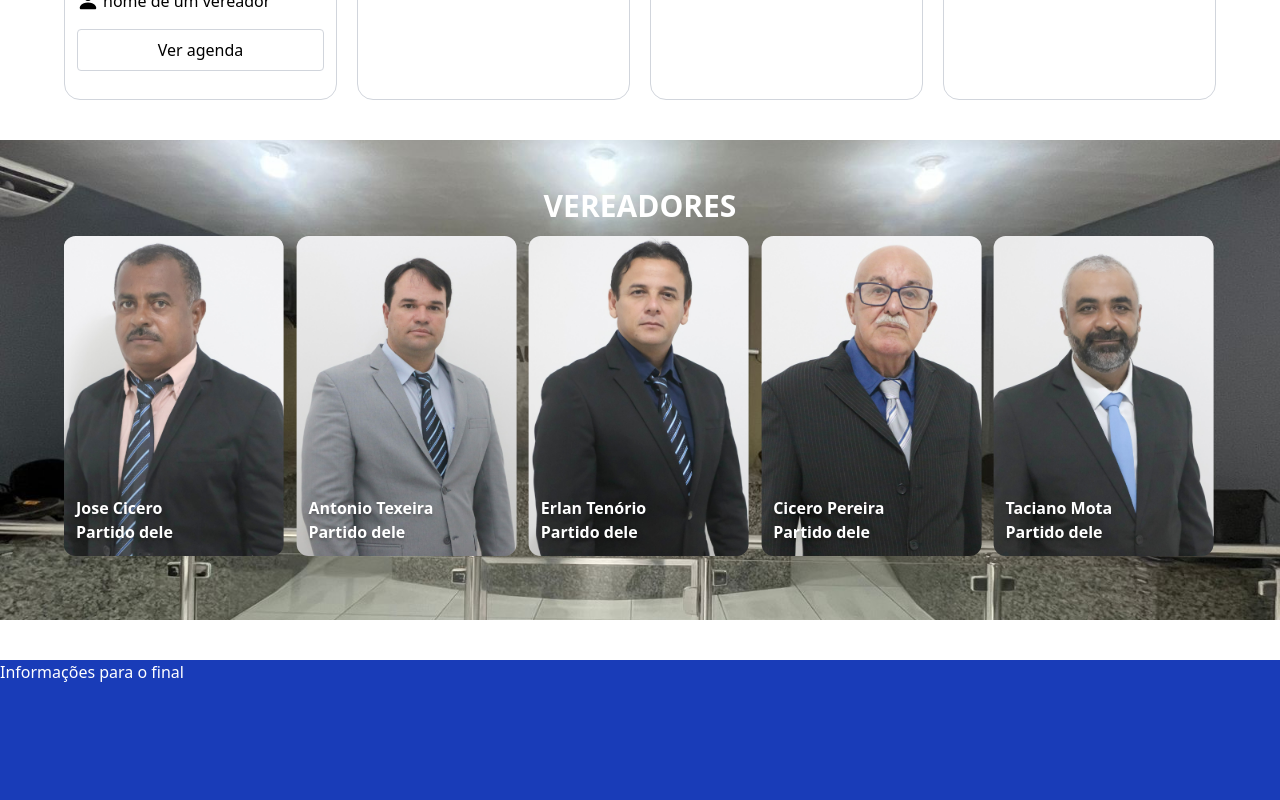
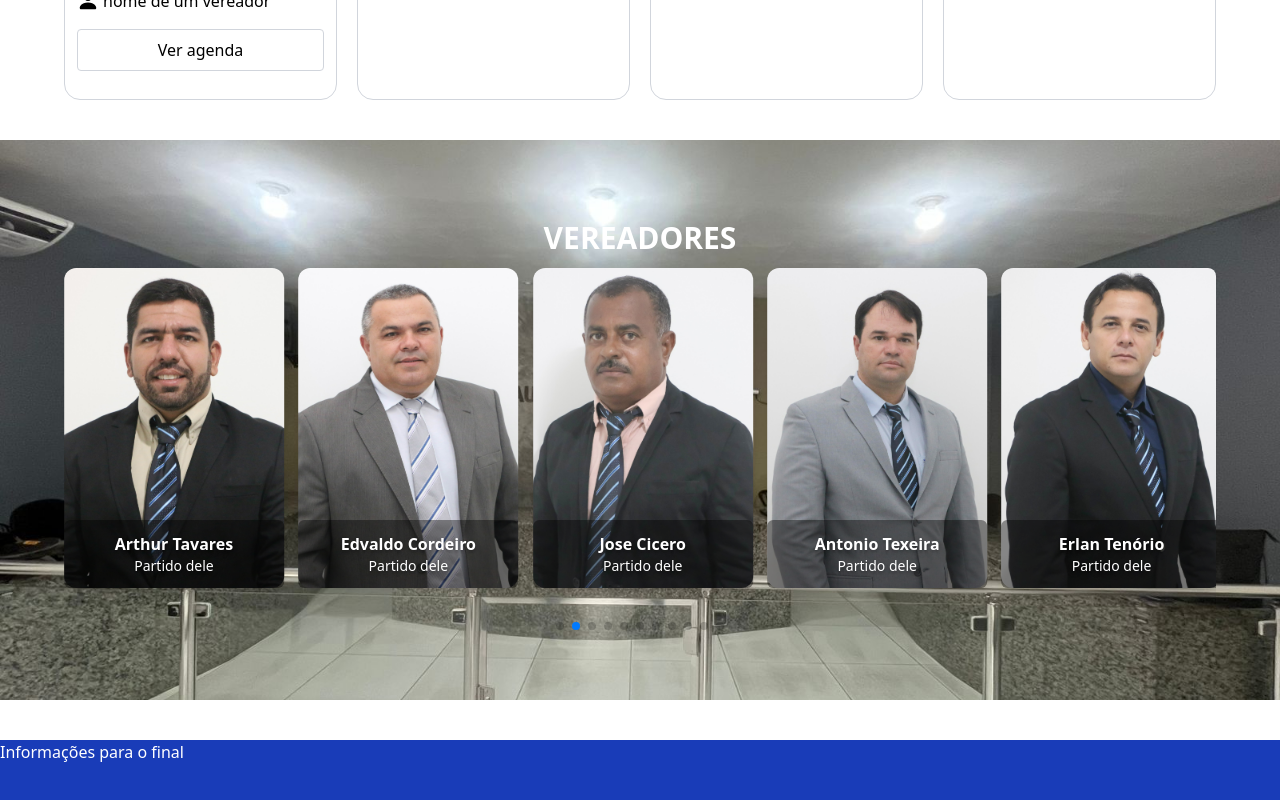
Before and after one commit to danielBRTanimacao/CamaraIatiPage, a React (Vite) app: page / in a window 1280 px wide. Shown: the part 1799-2599 px from the top of the page. Built offline with nearby package versions, Linux system fonts and the light colour scheme.

Commit message:
feat: created new events and init footer

```diff
--- a/src/App.tsx
+++ b/src/App.tsx
@@ -51,34 +51,48 @@ export default () => {
       </header>
 
       {menuOpen && (
-        <aside className="fixed top-0 right-0 h-screen w-3/4 bg-gray-200 shadow-lg z-50 flex flex-col items-end gap-5 p-5 sm:hidden">
+        <aside className="fixed top-0 right-0 h-screen w-3/4 bg-amber-400 text-white shadow-lg z-50 flex flex-col items-end gap-5 p-5 sm:hidden">
           <button
             onClick={() => setMenuOpen(false)}
-            className="self-end text-2xl font-bold cursor-pointer"
+            className="self-end text-2xl font-bold cursor-pointer transition-all hover:scale-125"
           >
             ✕
           </button>
           <ul className="flex flex-col text-end gap-2 text-lg font-medium">
             <li>
-              <a href="#municipio">Municipio</a>
+              <a href="#municipio" className="transition-all hover:text-xl">
+                Municipio
+              </a>
             </li>
             <li>
-              <a href="#camara">A Câmara</a>
+              <a href="#camara" className="transition-all hover:text-xl">
+                A Câmara
+              </a>
             </li>
             <li>
-              <a href="#legislação">Legislação</a>
+              <a href="#legislação" className="transition-all hover:text-xl">
+                Legislação
+              </a>
             </li>
             <li>
-              <a href="#vereadores">Vereadores</a>
+              <a href="#vereadores" className="transition-all hover:text-xl">
+                Vereadores
+              </a>
             </li>
             <li>
-              <a href="#transparencia">Transparência pública</a>
+              <a href="#transparencia" className="transition-all hover:text-xl">
+                Transparência pública
+              </a>
             </li>
             <li>
-              <a href="#esic">e-SIC</a>
+              <a href="#esic" className="transition-all hover:text-xl">
+                e-SIC
+              </a>
             </li>
             <li>
-              <a href="#ouvidoria">Ouvidoria</a>
+              <a href="#ouvidoria" className="transition-all hover:text-xl">
+                Ouvidoria
+              </a>
             </li>
           </ul>
         </aside>
@@ -198,7 +212,7 @@ export default () => {
           ].map((item) => (
             <li key={item.href} className={item.extra || ""}>
               <a
-                className="p-4 w-36 h-36 sm:w-40 bg-green-700 hover:bg-green-800 rounded-lg flex flex-col items-center justify-center text-center"
+                className="transition-all hover:scale-110 p-4 w-36 h-36 sm:w-40 bg-green-700 hover:bg-green-800 rounded-lg flex flex-col items-center justify-center text-center"
                 href={item.href}
               >
                 {typeof item.image == "string" ? <img src={item.image} alt="" /> : item.image}
--- a/src/assets/css/Index.css
+++ b/src/assets/css/Index.css
@@ -56,6 +56,14 @@
   width: 6.5rem;
 }
 
+.swiper-with-padding {
+  padding-bottom: 3rem !important;
+}
+
+.swiper-pagination-bullets {
+  bottom: 0px !important;
+}
+
 @media (width >= 40rem) {
   .header-main::before {
     backdrop-filter: blur(3px);
--- a/src/components/Councilors.tsx
+++ b/src/components/Councilors.tsx
@@ -1,6 +1,7 @@
 import { Swiper, SwiperSlide } from "swiper/react";
-import { Autoplay } from "swiper/modules";
+import { Autoplay, Pagination } from "swiper/modules";
 import "swiper/swiper-bundle.css";
+
 import Ver1 from "../assets/images/councilors/ver1.jpeg";
 import Ver2 from "../assets/images/councilors/ver2.jpeg";
 import Ver3 from "../assets/images/councilors/ver3.jpeg";
@@ -32,37 +33,56 @@ const Councilors = [
 export default () => {
   return (
     <section
-      className="bg-amber-300 h-120 my-10 py-12 bg-no-repeat bg-center bg-cover"
+      className="bg-amber-300 h-140 my-10 py-20 bg-no-repeat bg-center bg-cover"
       style={{
         backgroundImage: `url(${BgUrl})`,
       }}
     >
       <div className="container">
         <h3 className="text-3xl text-center text-white font-extrabold pb-3">VEREADORES</h3>
+
         <Swiper
-          modules={[Autoplay]}
+          modules={[Autoplay, Pagination]}
           autoplay={{ delay: 2000, disableOnInteraction: false }}
           loop={true}
-          spaceBetween={10}
-          className="rounded-lg"
+          spaceBetween={20}
+          className="rounded-lg overflow-visible swiper-with-padding"
+          pagination={{ clickable: true }}
           breakpoints={{
-            320: { slidesPerView: 1 },
-            640: { slidesPerView: 2 },
-            1024: { slidesPerView: 3 },
-            1280: { slidesPerView: 5 },
+            320: {
+              slidesPerView: 1,
+              centeredSlides: true,
+            },
+            640: {
+              slidesPerView: 2,
+              centeredSlides: true,
+            },
+            1024: {
+              slidesPerView: 3,
+              centeredSlides: true,
+            },
+            1280: {
+              slidesPerView: 5,
+              centeredSlides: true,
+            },
           }}
         >
           {Councilors.map((councilor, index) => (
-            <SwiperSlide key={index} className="flex justify-center">
-              <div
-                className="flex items-end text-white font-bold h-80 w-55 rounded-xl bg-center bg-cover"
-                style={{ backgroundImage: `url(${councilor.img})` }}
+            <SwiperSlide key={index} className="flex items-center justify-center">
+              <a
+                href="#"
+                className="block transform transition-transform duration-500 hover:scale-110 mx-auto"
               >
-                <aside className="p-3 text-shadow-lg rounded-md">
-                  <p>{councilor.name}</p>
-                  <p>Partido dele</p>
-                </aside>
-              </div>
+                <div
+                  className="flex items-end text-white font-bold h-80 w-55 rounded-xl bg-center bg-cover shadow-lg"
+                  style={{ backgroundImage: `url(${councilor.img})` }}
+                >
+                  <aside className="p-3 text-shadow-lg rounded-md bg-black/40 w-full text-center">
+                    <p>{councilor.name}</p>
+                    <p className="text-sm font-normal">Partido dele</p>
+                  </aside>
+                </div>
+              </a>
             </SwiperSlide>
           ))}
         </Swiper>
```
